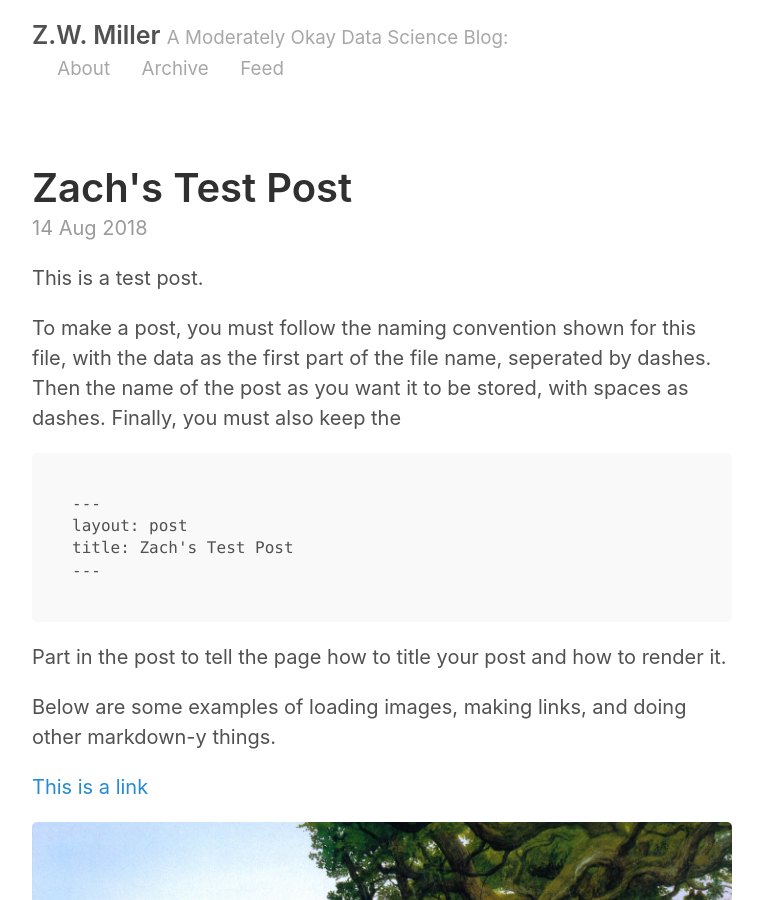
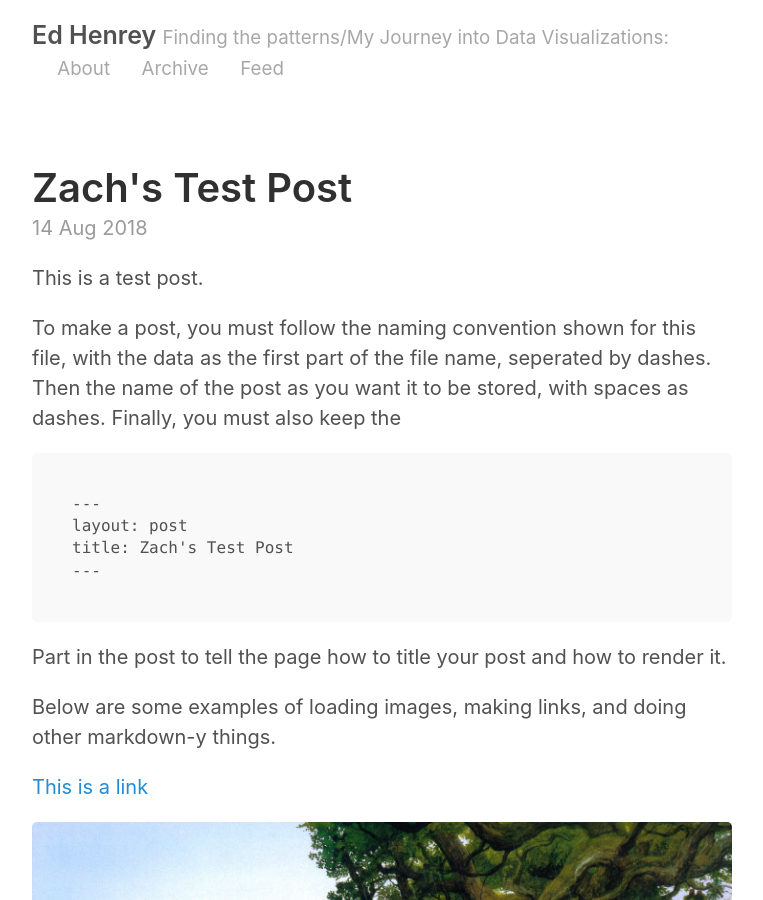
Before and after one commit to EdHenrey/edhenrey.github.io, a Jekyll site: the page built from index.html, in a window 1280 px wide and 900 px high. Shown: the whole window, without its empty margins (258-1021 px from the left). Built offline with Jekyll 4.4.1, drawn with Linux system fonts in a browser that asks for light colours; the list of posts is cut into pages by our own code.

Commit message:
some mod to the _config.yml file

```diff
--- a/_config.yml
+++ b/_config.yml
@@ -2,9 +2,9 @@
 permalink:           pretty
 
 # Setup
-title:               Z.W. Miller
-tagline:             A Moderately Okay Data Science Blog
-url:                 http://zwmiller.github.io
+title:               Ed Henrey
+tagline:             Finding the patterns/My Journey into Data Visualizations
+url:                 http://edhenrey.github.io
 paginate:            2
 baseurl:             ""
 
```
